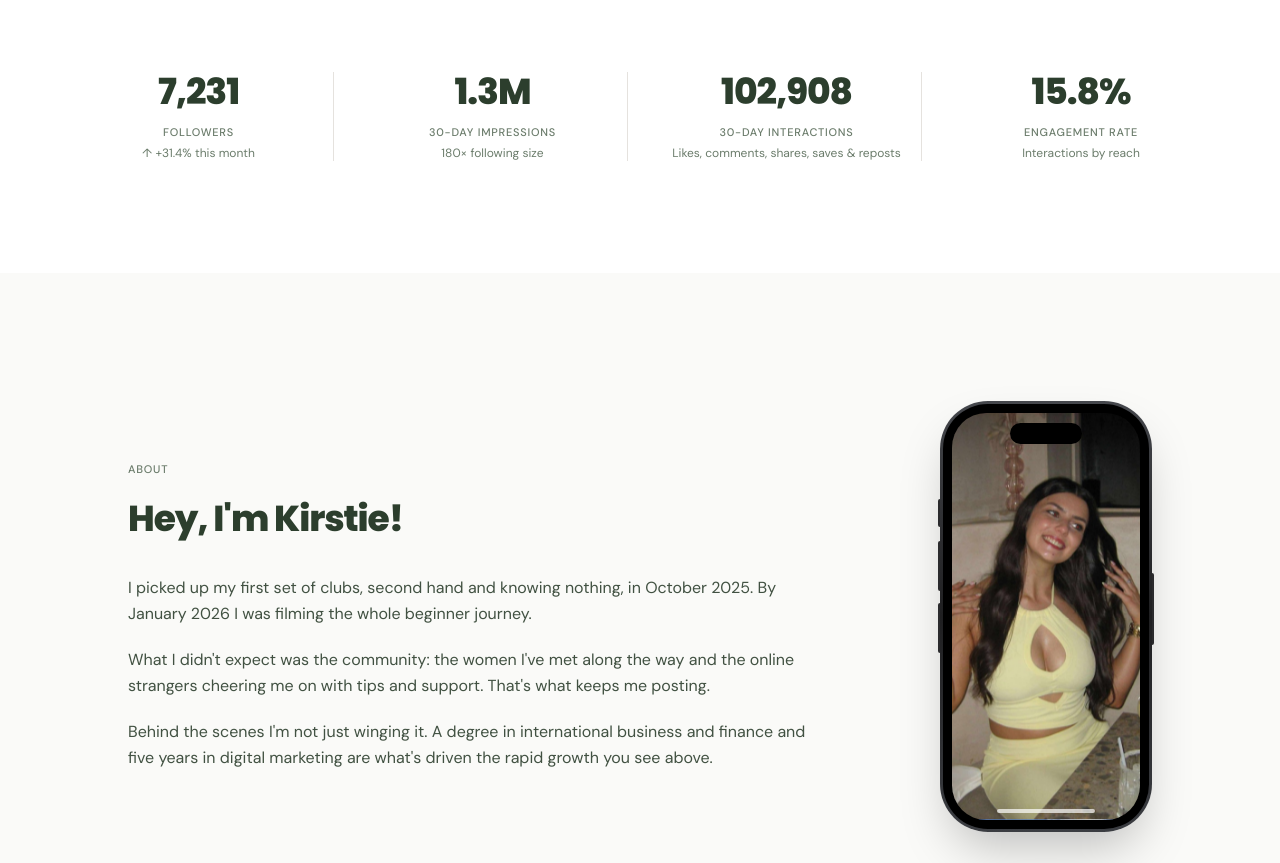
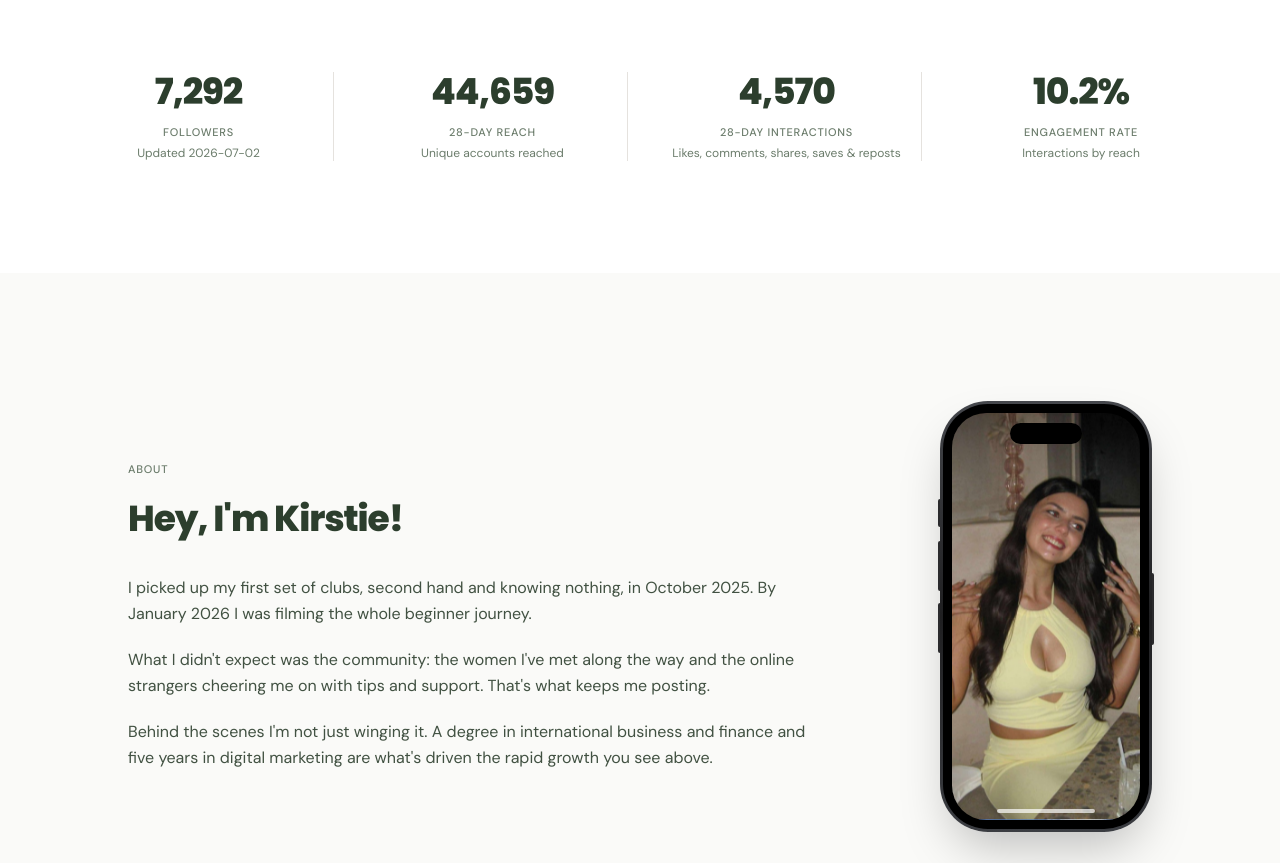
Before and after one commit to kirstiemcconnell/kirstieplaysgolf, a Next.js app: page / in a window 1280 px wide. Shown: the part 840-1703 px from the top of the page. Built offline with nearby package versions, Linux system fonts and the light colour scheme.

Commit message:
feat: wire Stats component to live Instagram data via JSON
- Add public/instagram-stats.json with live stats fetched from Instagram API
- Update Stats.tsx to import from JSON instead of hardcoded values
- Daily Cowork task will update the JSON and trigger Vercel redeploy

```diff
--- a/app/components/Stats.tsx
+++ b/app/components/Stats.tsx
@@ -2,37 +2,33 @@
 
 import Reveal from "./Reveal";
 import StatCounter from "./StatCounter";
+import statsData from "../../public/instagram-stats.json";
 
 const intFormat = (n: number) => n.toLocaleString("en-US");
-const millionFormat = (n: number) => `${(n / 1000000).toFixed(1)}M`;
-// Engagement rate is stored ×10 so the integer counter can animate a decimal.
 const pctFormat = (n: number) => `${(n / 10).toFixed(1)}%`;
 
-// All figures manually maintained. Update from Instagram Insights.
-// Engagement rate = interactions / reach = 102,908 / 653,094 = 15.8%
 const stats = [
   {
     label: "Followers",
-    value: 7231,
+    value: statsData.followers,
     format: intFormat,
-    sub: "↑ +31.4% this month",
-    // NOTE: live-updatable via Instagram API, see InstagramStats component
+    sub: `Updated ${statsData.updated_at}`,
   },
   {
-    label: "30-day impressions",
-    value: 1300000,
-    format: millionFormat,
-    sub: "180× following size",
+    label: "28-day reach",
+    value: statsData.reach_28d,
+    format: intFormat,
+    sub: "Unique accounts reached",
   },
   {
-    label: "30-day interactions",
-    value: 102908,
+    label: "28-day interactions",
+    value: statsData.interactions_28d,
     format: intFormat,
     sub: "Likes, comments, shares, saves & reposts",
   },
   {
     label: "Engagement rate",
-    value: 158,
+    value: statsData.engagement_rate_x10,
     format: pctFormat,
     sub: "Interactions by reach",
   },
--- /dev/null
+++ b/public/instagram-stats.json
@@ -0,0 +1,8 @@
+{
+  "followers": 7292,
+  "reach_28d": 44659,
+  "interactions_28d": 4570,
+  "accounts_engaged_28d": 2619,
+  "engagement_rate_x10": 102,
+  "updated_at": "2026-07-02"
+}
```
